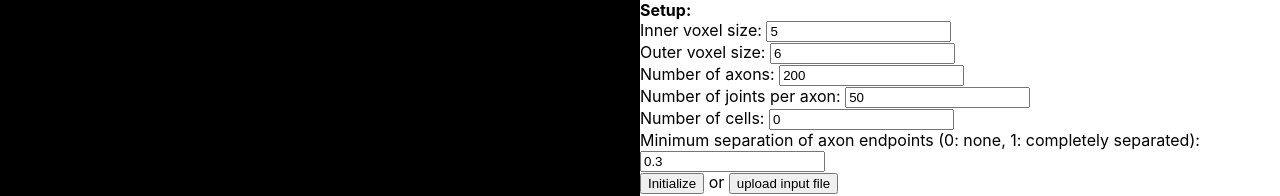
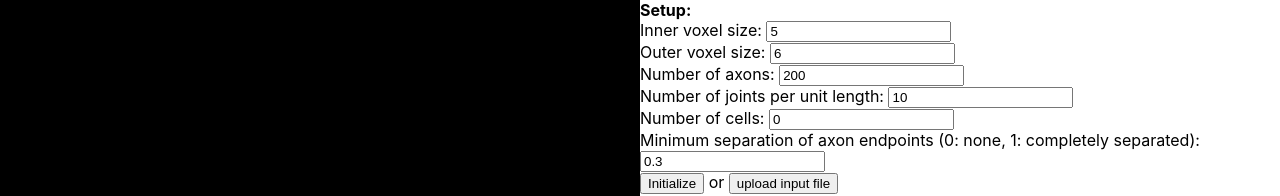
Before and after one commit to MaP-science/WhiteMatterGenerator, a React (Create React App) app: page / in a window 1280 px wide. Shown: the top 196 px of the page. Built offline with nearby package versions, Linux system fonts and the light colour scheme.

Commit message:
joint Density

```diff
--- a/src/App.js
+++ b/src/App.js
@@ -26,7 +26,7 @@ export default props => {
     const [voxelSize, setVoxelSize] = useState(5);
     const [gridSize, setGridSize] = useState(6);
     const [axonCount, setAxonCount] = useState(200);
-    const [jointCount, setJointCount] = useState(50);
+    const [jointDensity, setJointDensity] = useState(10);
     const [cellCount, setCellCount] = useState(0);
     const [growSpeed, setGrowSpeed] = useState(0.02);
     const [contractSpeed, setContractSpeed] = useState(0.01);
@@ -113,7 +113,7 @@ export default props => {
 
             setVoxelSize(data.voxelSizeInner);
             setGridSize(data.voxelSizeOuter);
-            setJointCount(data.jointsPerAxon);
+            setJointDensity(data.jointsPerAxon);
             setGrowSpeed(data.grow);
             setContractSpeed(data.contract);
 
@@ -152,8 +152,8 @@ export default props => {
                     <label>Number of axons: </label>
                     <input type="number" value={axonCount} onChange={e => setAxonCount(Number(e.target.value))} />
                     <br />
-                    <label>Number of joints per axon: </label>
-                    <input type="number" value={jointCount} onChange={e => setJointCount(Number(e.target.value))} />
+                    <label>Number of joints per unit length: </label>
+                    <input type="number" value={jointDensity} onChange={e => setJointDensity(Number(e.target.value))} />
                     <br />
                     <label>Number of cells: </label>
                     <input type="number" value={cellCount} onChange={e => setCellCount(Number(e.target.value))} />
@@ -170,7 +170,7 @@ export default props => {
                             const s = new Synthesizer(
                                 voxelSize,
                                 gridSize,
-                                jointCount,
+                                jointDensity,
                                 new Mapping([0, 0.4, 1], [0, 0.5, 1]),
                                 new Mapping([0, 2], [0, 0.2])
                             );
--- a/src/axon.js
+++ b/src/axon.js
@@ -41,10 +41,11 @@ const getOverlap = (a, b, maxOverlap) => {
 };
 
 export default class {
-    constructor(start, end, radius, deformation, minDiameter, movement, n, voxelSize, gridSize) {
+    constructor(start, end, radius, deformation, minDiameter, movement, jointDensity, voxelSize, gridSize) {
         this.start = start.clone();
         this.end = end.clone();
         this.radius = radius;
+        const n = Math.max(Math.round(end.clone().sub(start.clone()).length() * jointDensity), 2);
         this.joints = new Array(n).fill(true).map(
             (_, i) =>
                 new Joint(
--- a/src/synthesizer.js
+++ b/src/synthesizer.js
@@ -12,7 +12,6 @@ import {
     MeshPhongMaterial
 } from "three";
 
-import { OBJExporter } from "three/examples/jsm/exporters/OBJExporter";
 import Axon from "./axon";
 import Joint from "./joint";
 import Mapping from "./mapping";
@@ -26,8 +25,8 @@ const wireframeCube = size =>
     );
 
 export default class {
-    constructor(voxelSize, gridSize, jointCount, deformation, minDiameter) {
-        this.jointCount = jointCount;
+    constructor(voxelSize, gridSize, jointDensity, deformation, minDiameter) {
+        this.jointDensity = jointDensity;
         this.voxelSize = voxelSize;
         this.gridSize = gridSize;
         this.deformation = deformation;
@@ -92,7 +91,7 @@ export default class {
             });
         if (!create) return false;
         this.axons.push(
-            new Axon(a, b, r, this.deformation, this.minDiameter, 1, this.jointCount, this.voxelSize, this.gridSize)
+            new Axon(a, b, r, this.deformation, this.minDiameter, 1, this.jointDensity, this.voxelSize, this.gridSize)
         );
         return true;
     }
@@ -220,8 +219,8 @@ export default class {
             case "ellipsoids": {
                 const jointMesh = new Mesh(new SphereGeometry(1, 16, 16), new MeshPhongMaterial({ color: "#ffffff" }));
                 this.axons.forEach(axon => axon.draw(scene, jointMesh));
+                break;
             }
-            case "none":
             default:
                 break;
         }
```
